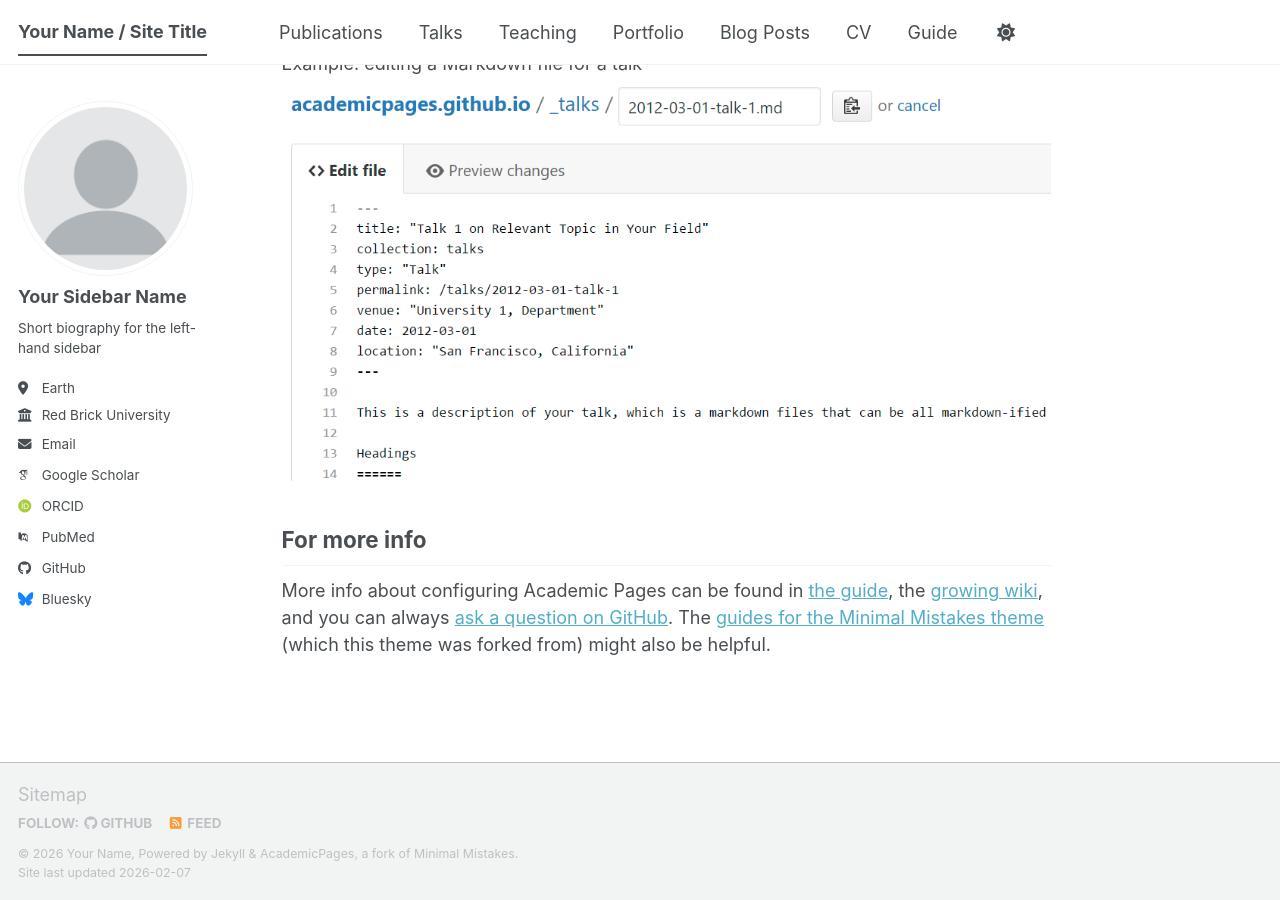
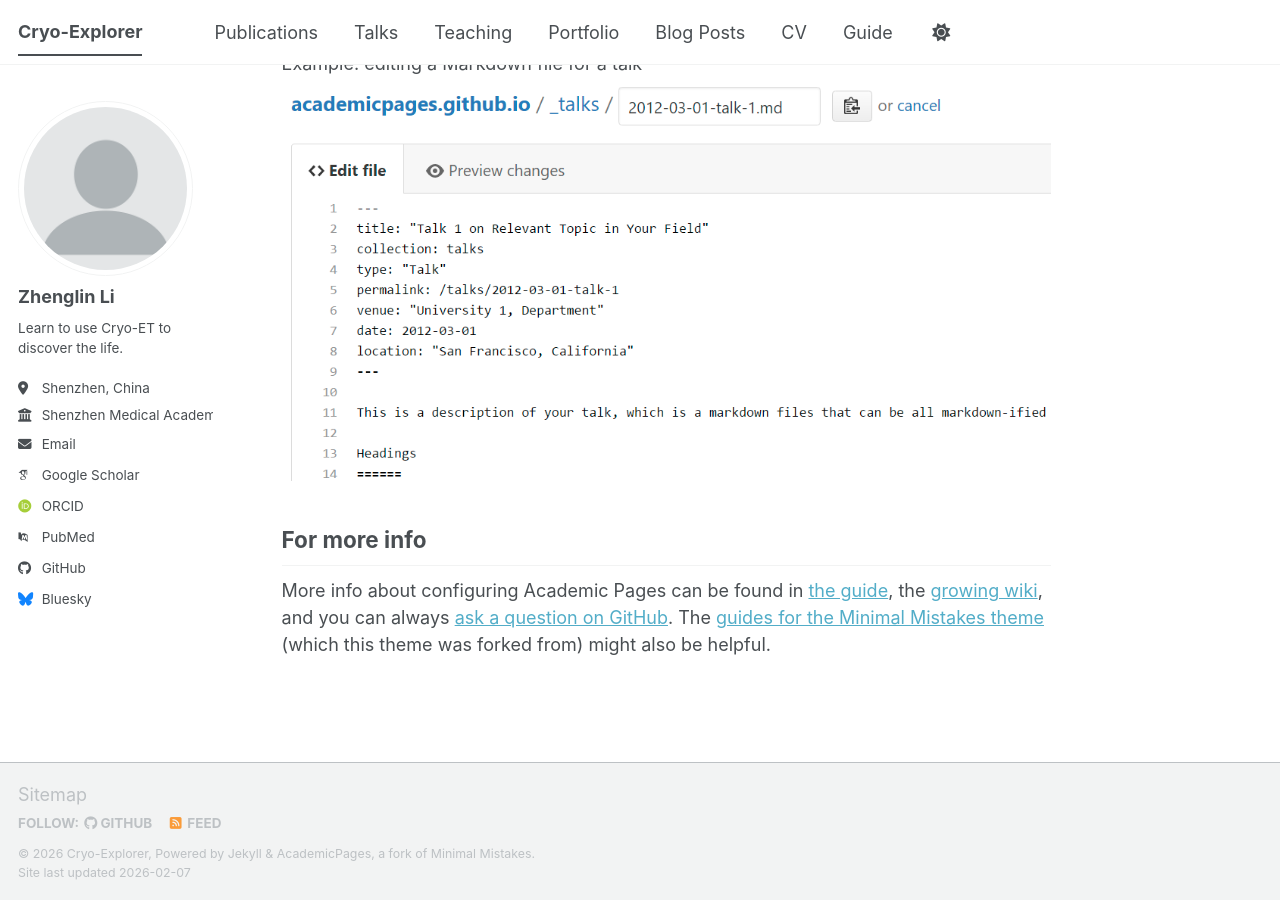
Before and after one commit to ZhengLin-Li/ZhengLin-Li.github.io, a Jekyll site: the page built from _pages/about.md, in a window 1280 px wide and 900 px high, scrolled down 2720 px. Built offline with Jekyll 4.4.1, drawn with Linux system fonts in a browser that asks for light colours; some web fonts are replaced; a script bundle is joined from its source files by our own code; library files that are not in the unit come from our copies.

Commit message:
Update _config.yml

```diff
--- a/_config.yml
+++ b/_config.yml
@@ -9,14 +9,14 @@
 # Basic Site Settings
 locale                   : "en-US"
 site_theme               : "default" # The available themes options are "default", "air", "sunrise", "mint", "dirt" and "contrast"
-title                    : "Your Name / Site Title"
-title_separator          : "-"
-name                     : &name "Your Name"
-description              : &description "Your Name's academic portfolio"   # Update this with a general description of your site, this is the default if not overridden by a page
-url                      : https://academicpages.github.io # The base hostname & protocol for your site e.g. "https://[your GitHub username].github.io",
+title                    : "Cryo-Explorer"
+title_separator          : ""
+name                     : &name ""
+description              : &description "From Cryo-ET beginner to...?"   # Update this with a general description of your site, this is the default if not overridden by a page
+url                      : https://Zhenglin-Li.github.io # The base hostname & protocol for your site e.g. "https://[your GitHub username].github.io",
                                                            # or if you already have some other page hosted on Github then use "https://[your GitHub username].github.io/[Your Repo Name]"
 baseurl                  : "" # the subpath of your site, e.g. "/blog"
-repository               : "academicpages/academicpages.github.io"
+repository               : "https://github.com/Zhenglin-Li/Zhenglin-Li.github.io/"
 
 # Site Author - The following control what appear as part of the author content on the side bar.
 #               If a field is blank the icon and link will not appear, otherwise it will be shown.
@@ -24,24 +24,24 @@
 author:
   # Biographic information
   avatar           : "profile.png"
-  name             : "Your Sidebar Name"
+  name             : "Zhenglin Li"
   pronouns         : # example: "she/her"
-  bio              : "Short biography for the left-hand sidebar"
-  location         : "Earth"
-  employer         : "Red Brick University"
+  bio              : "Learn to use Cryo-ET to discover the life."
+  location         : "Shenzhen, China"
+  employer         : "Shenzhen Medical Academy of Research and Translation (SMART)"
   uri              : # URL
-  email            : "none@example.org"
+  email            : "lizhenglin1@smart.org.cn"
 
   # Academic websites
   academia         : # URL
   arxiv            : # URL - Update with the correct link to your profile
-  googlescholar    : "https://scholar.google.com/citations?user=PS_CX0AAAAAJ"
+  googlescholar    : ""
   inspire-hep      : # URL
   impactstory      : # URL
-  orcid            : "https://orcid.org/yourorcidurl"
+  orcid            : "https://orcid.org/0009-0004-6712-2261"
   semantic         : # URL
   ssrn             : # URL
-  pubmed           : "https://www.ncbi.nlm.nih.gov/pubmed/?term=john+snow"
+  pubmed           : ""
   researchgate     : # URL
   scopus           : # URL
   zotero           : # URL
@@ -51,13 +51,13 @@
   bitbucket        : # Username - Update with your username on the site
   codepen          : # Username
   dribbble         : # Username
-  github           : "academicpages"
+  github           : "Zhenglin-Li"
   kaggle           : # Username
   stackoverflow    : # User number or user number and name (i.e., use "1" or "1/jeff-atwood")
 
   # Social media
   artstation       : # Username
-  bluesky          : "bsky.app" # Replace this with you Bluesky username
+  bluesky          : "" # Replace this with you Bluesky username
   facebook         : # Username
   flickr           : # Username
   foursquare       : # Username
@@ -84,12 +84,8 @@
 
 # Publication Category - The following the list of publication categories and their headings
 publication_category:
-  books:
-    title: 'Books'
   manuscripts:
     title: 'Journal Articles'
-  conferences:
-    title: 'Conference Papers'
 
 # Site Settings
 teaser                   :  # filename of teaser fallback teaser image placed in /images/ for social media previews
@@ -138,7 +134,7 @@
 
 # Social Sharing
 twitter:
-  username               : &twitter
+  username               :
 facebook:
   username               :
   app_id                 :
```
